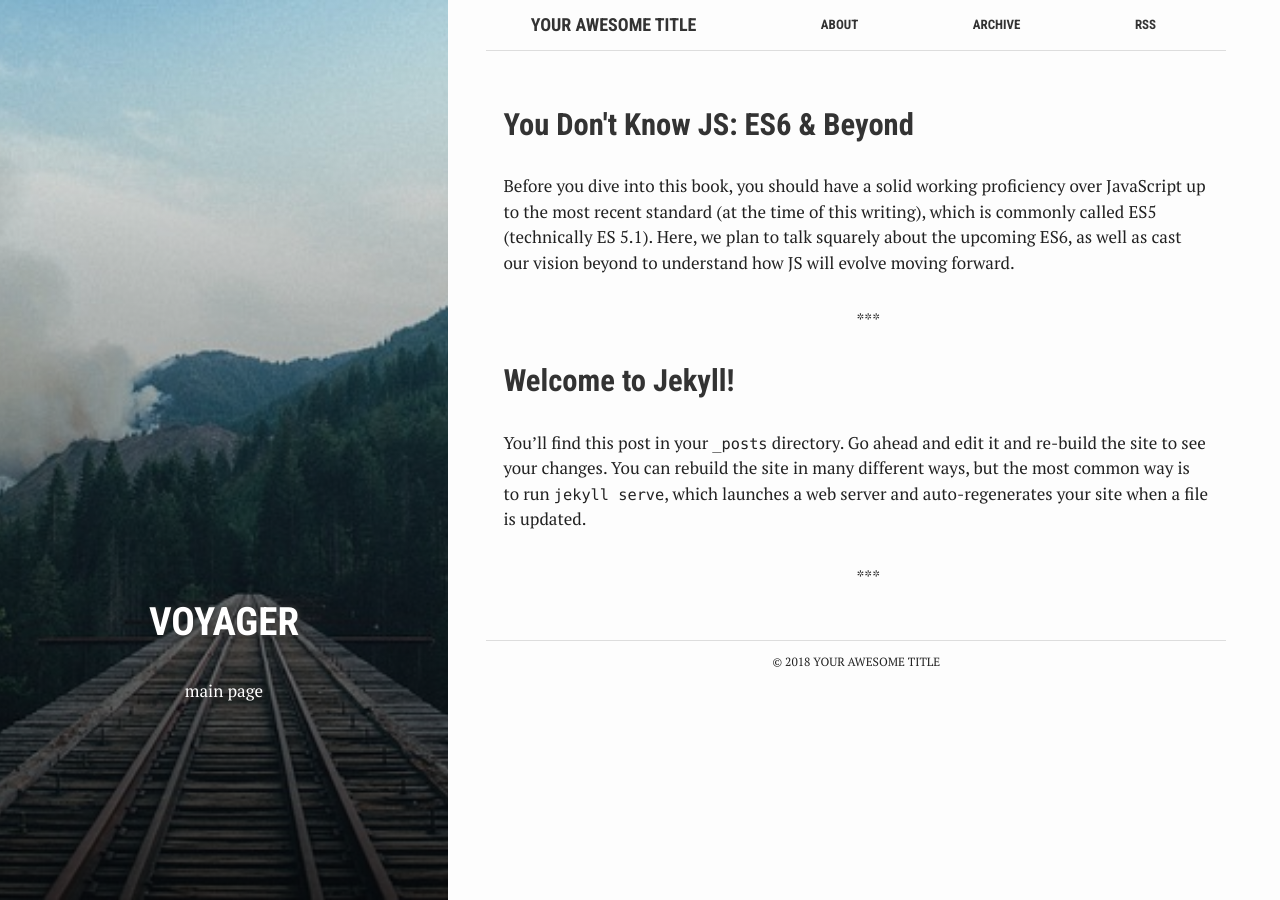
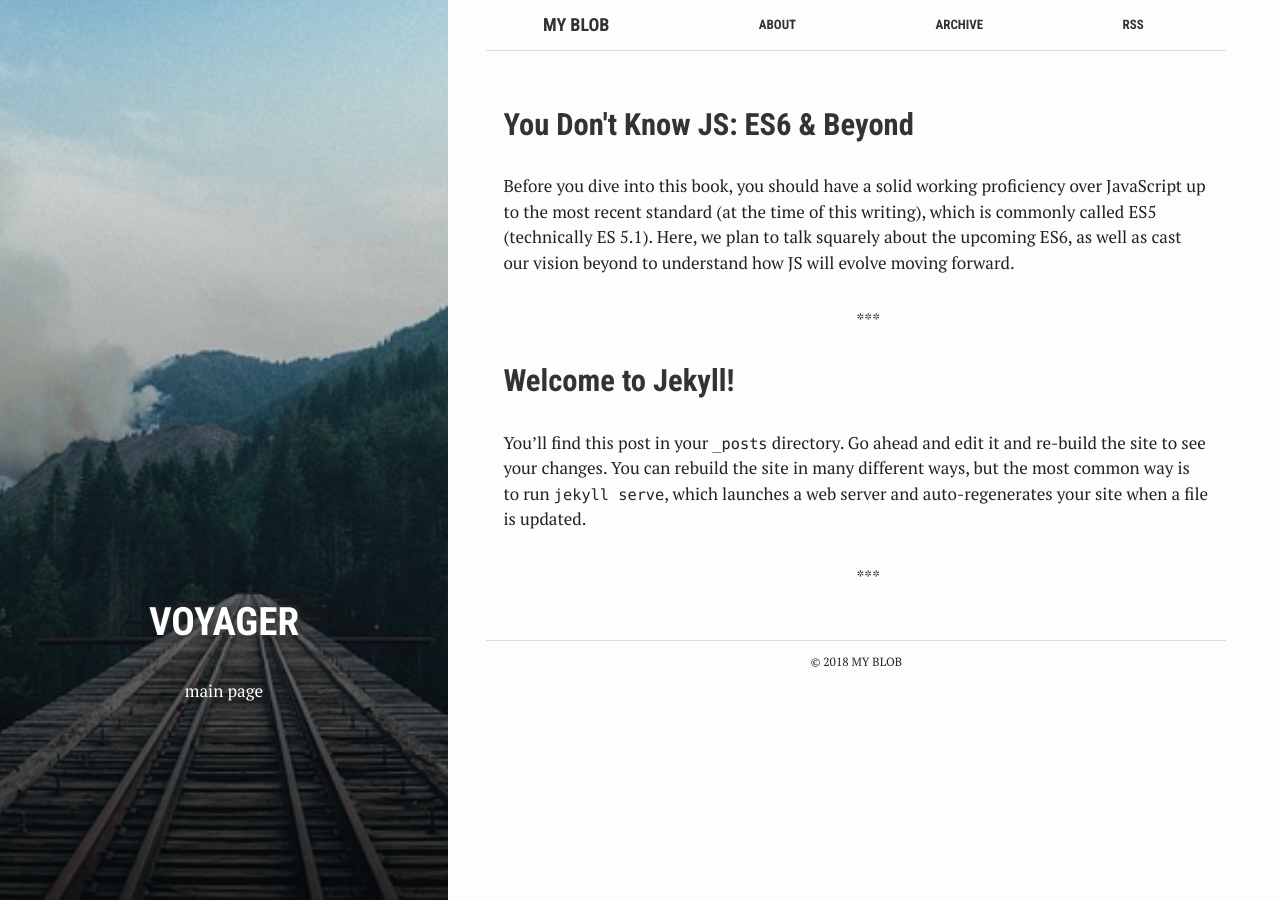
Before and after one commit to Roderickzxy/Blog, a Jekyll site: the page built from index.html, in a window 1280 px wide. Built offline with Jekyll 4.4.1, drawn with Linux system fonts in a browser that asks for light colours.

Commit message:
update config file

```diff
--- a/_config.yml
+++ b/_config.yml
@@ -6,17 +6,17 @@
 # 'jekyll serve'. If you change this file, please restart the server process.
 
 # Site settings
-title: Your awesome title
-email: your-email@domain.com
+title: My Blob
+email: roderickzxy@qq.com
 description: > # this means to ignore newlines until "baseurl:"
   Write an awesome description for your new site here. You can edit this
   line in _config.yml. It will appear in your document head meta (for
   Google search results) and in your feed.xml site description.
-baseurl: "" # the subpath of your site, e.g. /blog
+baseurl: "/blog" # the subpath of your site, e.g. /blog
 lang: "en"
-url: "http://localhost:4000" # the base hostname & protocol for your site
-twitter_username: jekyllrb
-github_username:  jekyll
+url: "//roderickzxy.github.io" # the base hostname & protocol for your site
+twitter_username: roderickzxy
+github_username:  roderickzxy
 disqus_username:
 
 # Build settings
```
